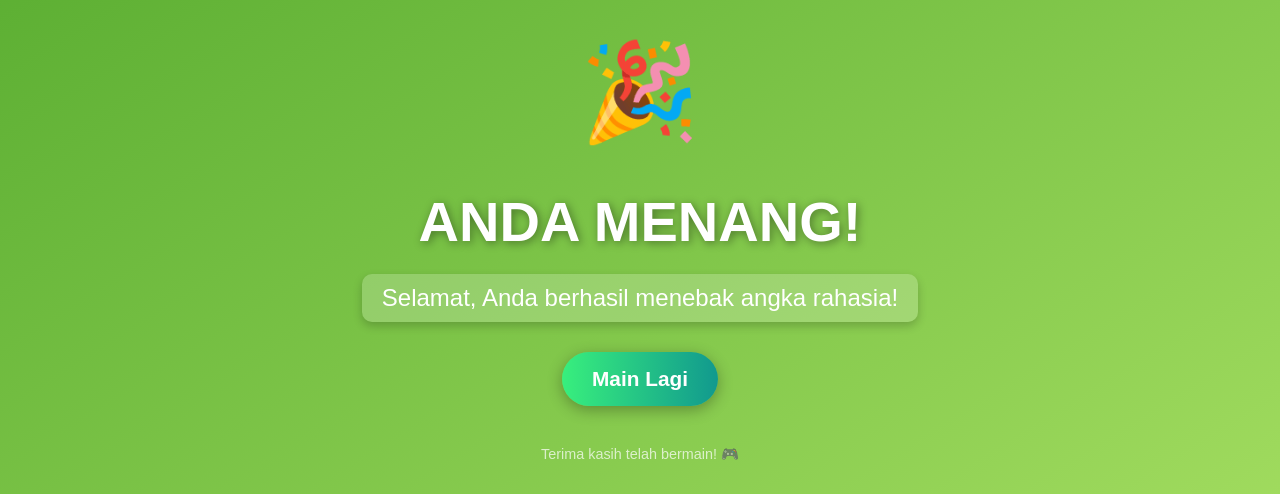
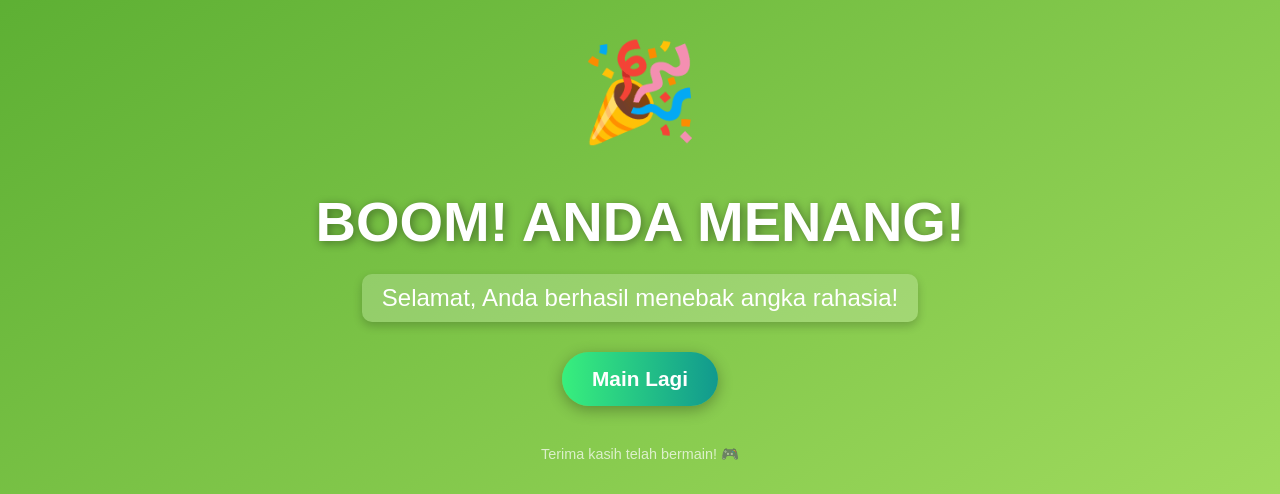
Before and after one commit to flufunic/flaskalpro, a Flask app: template templates/menang.html in a window 1280 px wide. Shown: the part 141-635 px from the top of the page. Run offline with Flask 3, Linux system fonts and the light colour scheme; the template is opened without the code that fills it, so the values that code supplies are empty.

Commit message:
Tampilan

```diff
--- a/templates/menang.html
+++ b/templates/menang.html
@@ -98,7 +98,7 @@
 
 <body>
     <div class="icon">🎉</div>
-    <h1>Anda Menang!</h1>
+    <h1>Boom! Anda Menang!</h1>
     <p>Selamat, Anda berhasil menebak angka rahasia!</p>
     <a href="/">Main Lagi</a>
     <footer>
```
